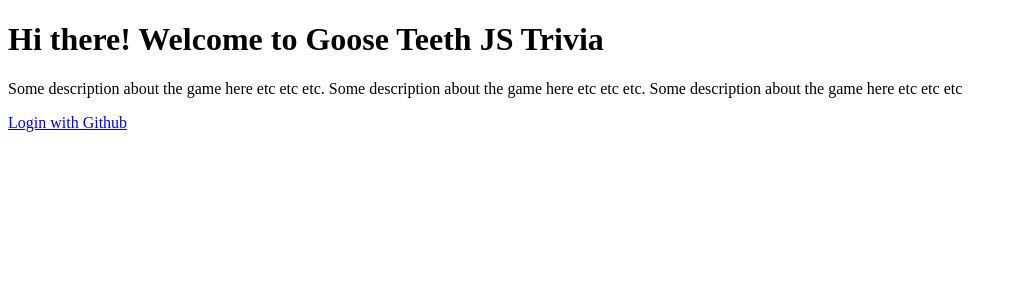
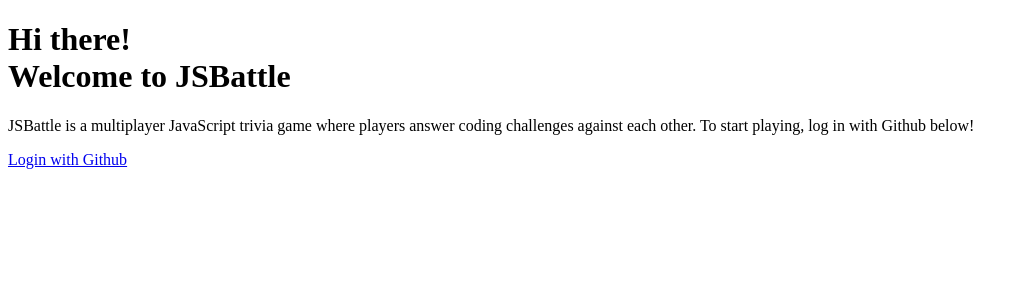
Before and after one commit to lfg1907/jsbattle, a React app: page /#/ in a window 1280 px wide. Shown: the top 300 px of the page, without its empty margins (0-1028 px from the left). Built offline with nearby package versions, Linux system fonts and the light colour scheme; no server answers.

Commit message:
update title and description

```diff
--- a/frontend/src/components/Login.jsx
+++ b/frontend/src/components/Login.jsx
@@ -4,11 +4,16 @@
   return (
     <div id="login-container">
       <div id="login">
-        <h1>Hi there! Welcome to Goose Teeth JS Trivia</h1>
+        <h1>
+          Hi there!
+          <br />
+          <span className="light">Welcome to JSBattle</span>
+        </h1>
         <p>
-          Some description about the game here etc etc etc.
-          Some description about the game here etc etc etc.
-          Some description about the game here etc etc etc
+          JSBattle is a multiplayer JavaScript trivia game
+          where players answer coding challenges against
+          each other. To start playing, log in with Github
+          below!
         </p>
         <a href="/api/auth/login">
           <div id="login-button">
```
